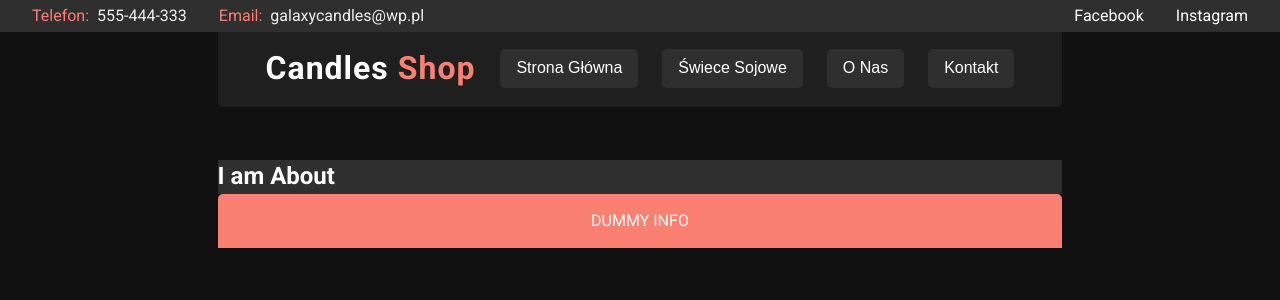
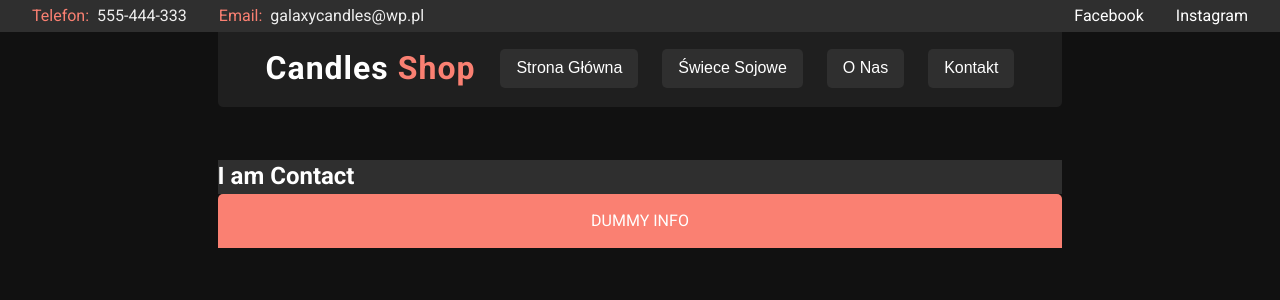
Before and after one commit to PaStar98/candles-shop, a React (Create React App) app: page / in a window 1280 px wide. Both pictures are taken after a click on the button "Kontakt". Shown: the top 300 px of the page. Built offline with nearby package versions, Linux system fonts and the light colour scheme.

Commit message:
navigation - minor fixes

```diff
--- a/src/App.js
+++ b/src/App.js
@@ -1,32 +1,33 @@
-import { useState } from 'react';
+import { useState } from "react";
 
-import Navigation from './components/UI/Navigation/Navigation';
-import Home from './components/Home/Home/Home';
-import Candles from './components/Home/Candles/Candles';
-import Soaps from './components/Home/Soaps/Soaps';
-import About from './components/Home/About/About';
-import Footer from './components/UI/Footer/Footer';
-import TopAsideInfo from './components/UI/TopAsideInfo/TopAsideInfo';
+import Navigation from "./components/UI/Navigation/Navigation";
+import Home from "./components/Home/Home/Home";
+import Candles from "./components/Home/Candles/Candles";
+import Soaps from "./components/Home/Soaps/Soaps";
+import About from "./components/Home/About/About";
+import Contact from "./components/Home/Contact/Contact";
+import Footer from "./components/UI/Footer/Footer";
+import TopAsideInfo from "./components/UI/TopAsideInfo/TopAsideInfo";
 
 function App() {
-  const [pageContent, setPageContent] = useState('n1');
+  const [pageContent, setPageContent] = useState("n1");
 
-  const setPageContentHandler = navID => {
+  const setPageContentHandler = (navID) => {
     /* navID identifier
      * n1 -> Home
      * n2 -> Candles
-     * n3 -> Soaps
-     * n4 -> About */
+     * n3 -> About
+     * n4 -> Contact */
     setPageContent(navID);
     console.log(navID);
   };
 
-  let currentPage = '';
-  if (pageContent === 'n1') currentPage = <Home />;
-  else if (pageContent === 'n2') currentPage = <Candles />;
-  else if (pageContent === 'n3') currentPage = <Soaps />;
-  else if (pageContent === 'n4') currentPage = <About />;
-  else throw new Error('Error: invalid navigation identifier.');
+  let currentPage = "";
+  if (pageContent === "n1") currentPage = <Home />;
+  else if (pageContent === "n2") currentPage = <Candles />;
+  else if (pageContent === "n3") currentPage = <About />;
+  else if (pageContent === "n4") currentPage = <Contact />;
+  else throw new Error("Error: invalid navigation identifier.");
 
   return (
     <>
--- /dev/null
+++ b/src/components/Home/Contact/Contact.js
@@ -0,0 +1,11 @@
+import Main from "../../Layout/Main/Main";
+
+const Contact = () => {
+  return (
+    <Main>
+      <h1>I am Contact</h1>
+    </Main>
+  );
+};
+
+export default Contact;
--- a/src/components/UI/Navigation/Navigation.js
+++ b/src/components/UI/Navigation/Navigation.js
@@ -22,14 +22,14 @@ const NAVIGATION_CONTENT = [
 ];
 
 const Navigation = (props) => {
-  const [offset, setOffset] = useState();
+  const [offset, setOffset] = useState(0);
 
   useEffect(() => {
+    // making nav sticky on certain scrollY value
     const onScroll = () => setOffset(window.scrollY);
 
     window.removeEventListener('scroll', onScroll);
     window.addEventListener("scroll", onScroll, { passive: true });
-    console.log(offset);
 
     return () => window.removeEventListener("scroll", onScroll);
   }, [offset]);
```
